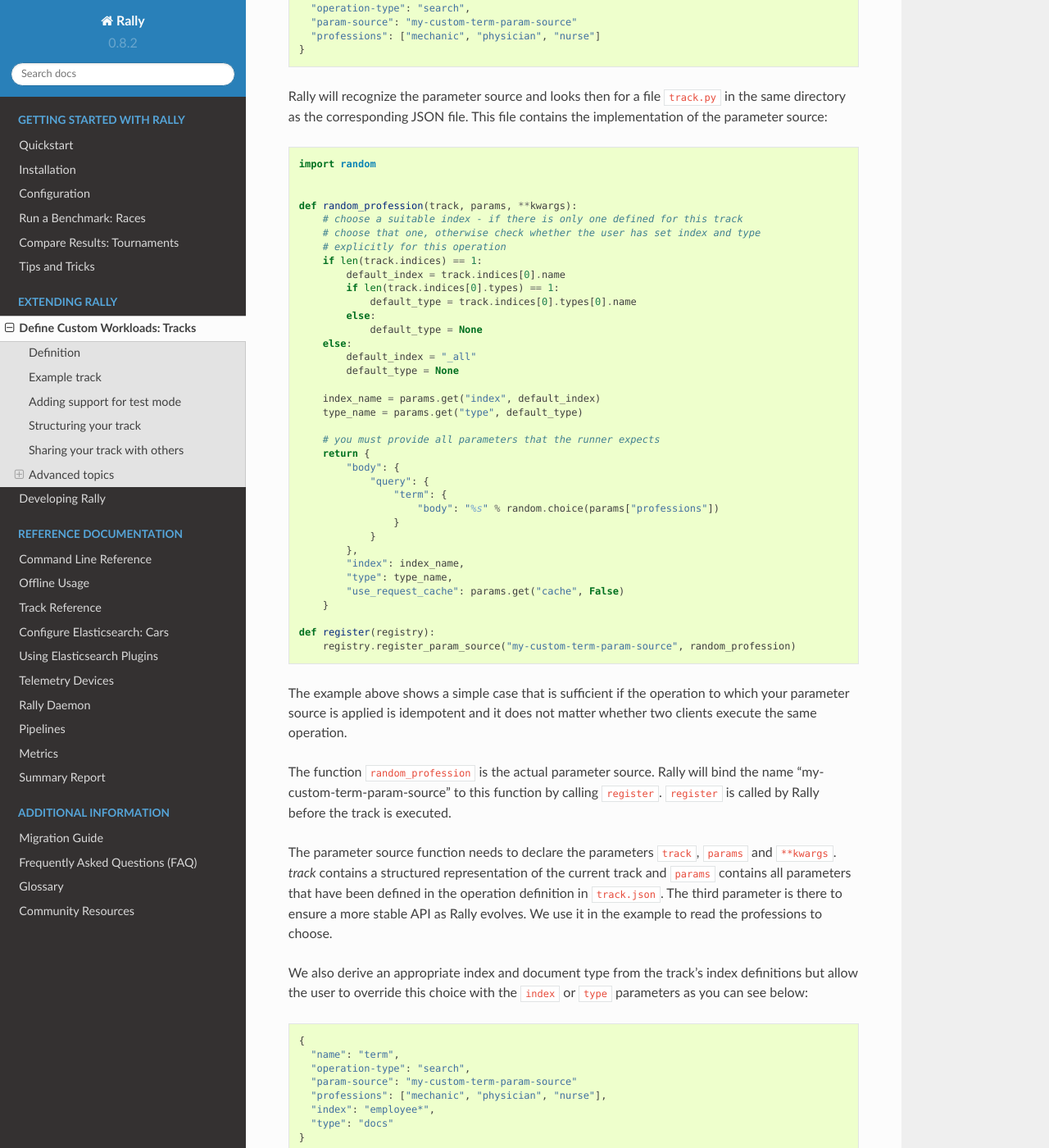
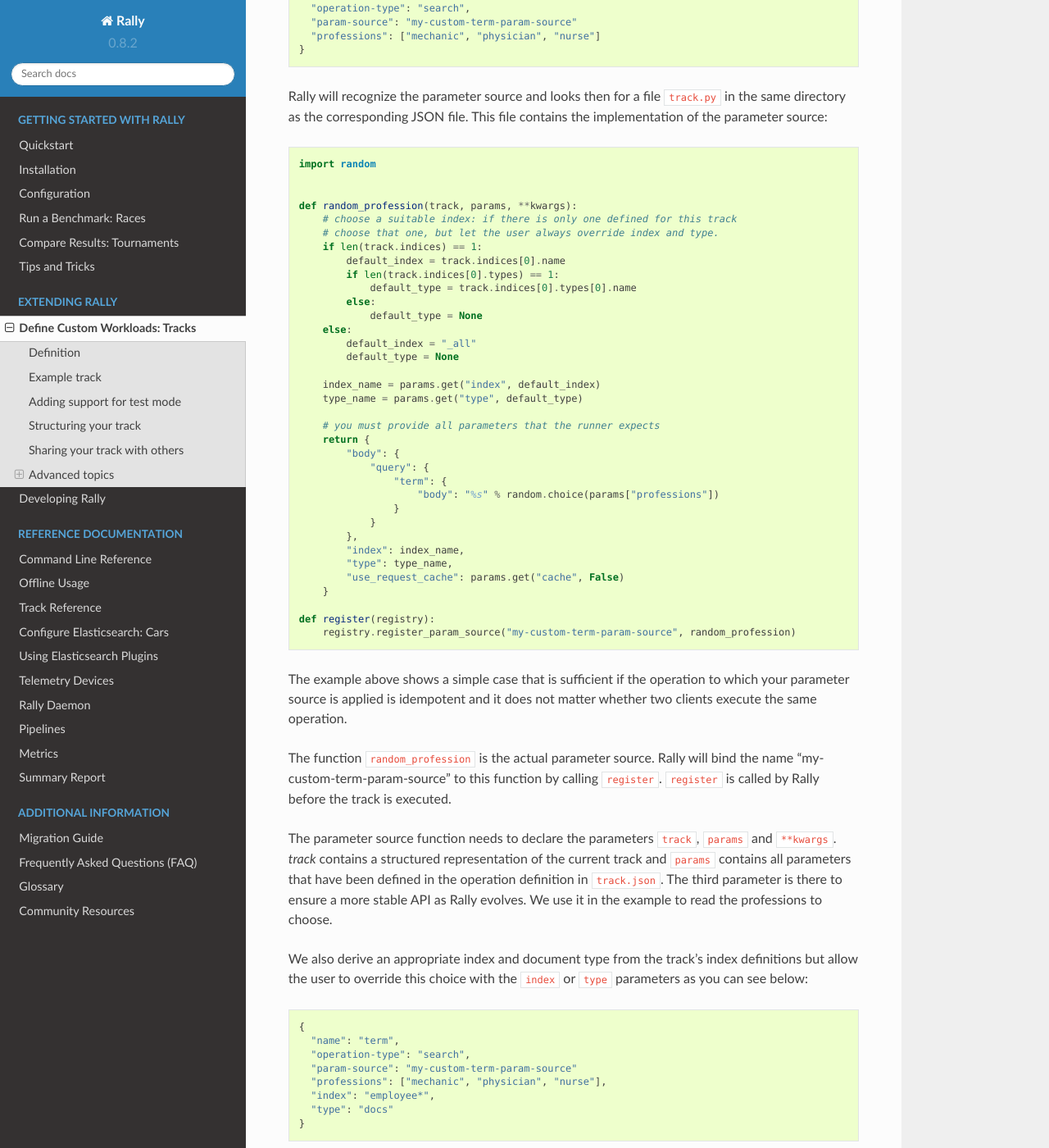
Before and after one commit to elastic/rally, a Sphinx documentation site: the page built from docs/adding_tracks.rst, in a window 1280 px wide and 1400 px high, scrolled down 10832 px. Shown: the whole window at 82% size. Built offline with Sphinx 7.4.7 and the Read the Docs theme 2.0.0, drawn with Linux system fonts in a browser that asks for light colours; some of the changed text lies outside the part shown.

Commit message:
Improve wording in param source docs a bit

```diff
--- a/docs/adding_tracks.rst
+++ b/docs/adding_tracks.rst
@@ -492,9 +492,8 @@
 
 
     def random_profession(track, params, **kwargs):
-        # choose a suitable index - if there is only one defined for this track
-        # choose that one, otherwise check whether the user has set index and type
-        # explicitly for this operation
+        # choose a suitable index: if there is only one defined for this track
+        # choose that one, but let the user always override index and type.
         if len(track.indices) == 1:
             default_index = track.indices[0].name
             if len(track.indices[0].types) == 1:
@@ -550,9 +549,8 @@
 
     class TermParamSource:
         def __init__(self, track, params, **kwargs):
-            # choose a suitable index - if there is only one defined for this track
-            # choose that one, otherwise check whether the user has set index and type
-            # explicitly for this operation
+            # choose a suitable index: if there is only one defined for this track
+            # choose that one, but let the user always override index and type.
             if len(track.indices) == 1:
                 default_index = track.indices[0].name
                 if len(track.indices[0].types) == 1:
```
